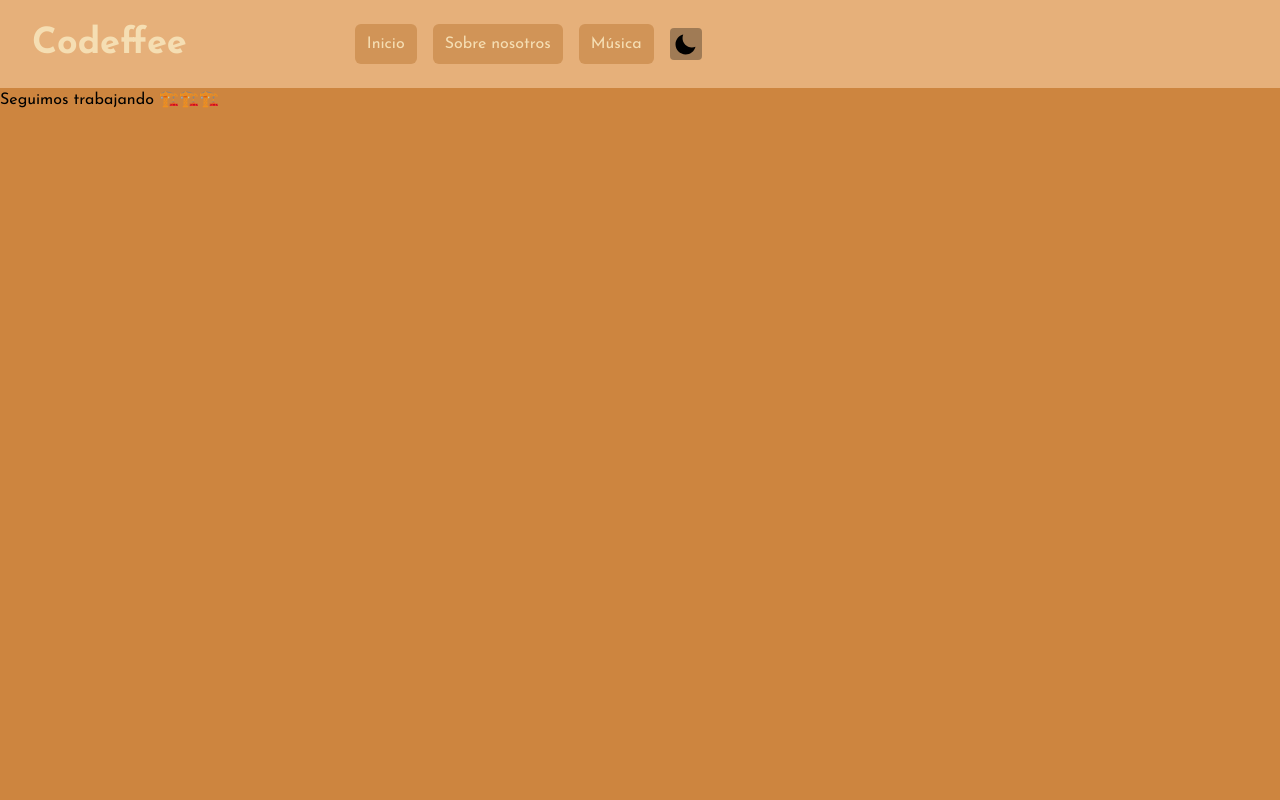
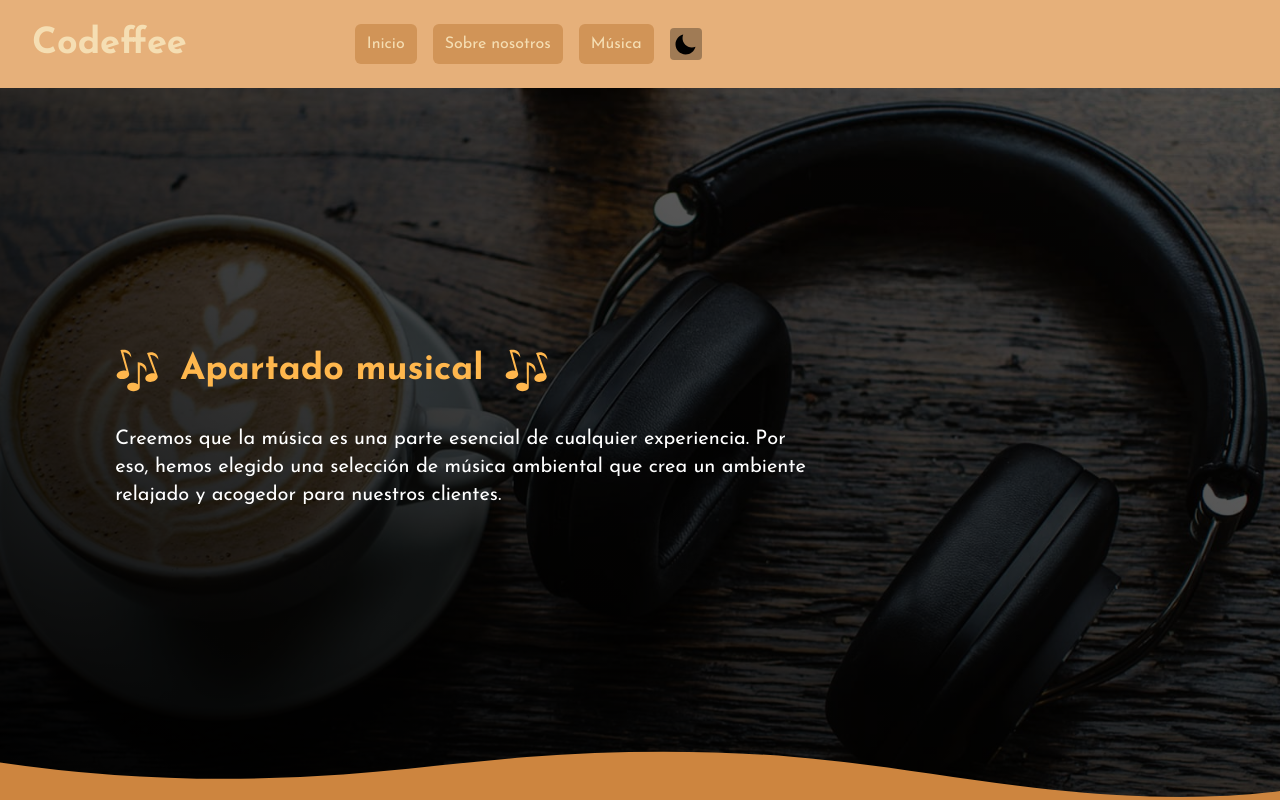
Before and after one commit to AlejandroDalzotto/codeffee, a Next.js app: page /music in a window 1280 px wide. Shown: the top 800 px of the page. Built offline with nearby package versions, Linux system fonts and the light colour scheme.

Commit message:
apartado de música

```diff
--- a/app/globals.css
+++ b/app/globals.css
@@ -23,3 +23,9 @@
     width: calc(100% + 1.3px);
     height: 50px;
 }
+
+.music-bg {
+    background-image:
+        linear-gradient(to top right, #000, #00000080),
+        url('/imgs/wallpapers/music-wallpaper.jpg');
+}
--- a/app/layout.jsx
+++ b/app/layout.jsx
@@ -17,7 +17,7 @@ export default function RootLayout({ children }) {
       <body className={jsans.className + " bg-[#CD853F] dark:bg-[#5D4037]"}>
         <ThemeProvider enableSystem={true} attribute="class">
           <Navbar />
-          <div className="max-w-[100vw]">
+          <div className="max-w-[100vw] h-[calc(100%-88px)]">
             {children}
           </div>
           <Footer />
--- a/app/music/page.jsx
+++ b/app/music/page.jsx
@@ -1,5 +1,41 @@
+import { GiMusicalNotes, GiMusicalScore } from "react-icons/gi";
+
 export default function MusicPage() {
     return (
-        <div className="h-[calc(100vh-88px)]">Seguimos trabajando 🏗️🏗️🏗️</div>
+        <main>
+            <div className="relative grid place-content-center music-bg bg-cover bg-no-repeat bg-center h-[calc(100vh-88px)]">
+                <div className="container mx-auto grid justify-items-center p-4">
+                    <div className="md:max-w-[70ch] lg:-translate-x-44">
+                        <h1 className="flex gap-5 items-center text-2xl md:text-4xl text-center md:text-left text-[#FFB74D] font-bold"><GiMusicalNotes size={45} /> Apartado musical <GiMusicalNotes size={45} /></h1>
+                        <p className="my-8 text-white font-medium text-base lg:text-xl">Creemos que la música es una parte esencial de cualquier experiencia. Por eso, hemos elegido una selección de música ambiental que crea un ambiente relajado y acogedor para nuestros clientes.</p>
+                    </div>
+                </div>
+                <div className="custom-shape-divider-bottom-1679004457">
+                    <svg data-name="Layer 1" xmlns="http://www.w3.org/2000/svg" viewBox="0 0 1200 120" preserveAspectRatio="none">
+                        <path d="M985.66,92.83C906.67,72,823.78,31,743.84,14.19c-82.26-17.34-168.06-16.33-250.45.39-57.84,11.73-114,31.07-172,41.86A600.21,600.21,0,0,1,0,27.35V120H1200V95.8C1132.19,118.92,1055.71,111.31,985.66,92.83Z" className="fill-[#CD853F] dark:fill-[#5D4037]"></path>
+                    </svg>
+                </div>
+            </div>
+            <section className="grid justify-items-center px-2 py-20">
+                <article className="container mx-auto max-w-[978px]">
+                    <h2 className="flex gap-5 items-center my-6 text-2xl font-semibold leading-6 text-[#F5DEB3] dark:text-[#FFB74D] text-center md:text-left"><GiMusicalNotes size={35} /> Música en Codeffee</h2>
+                    <p className="my-6 text-lg md:text-xl text-center text-[#5D4037] dark:text-[#FFB74D] font-bold">Aquí te presentamos algunas de nuestras listas de reproducción temáticas para que disfrutes de una experiencia musical única en Codeffee.</p>
+                    <div className="grid grid-cols-1 lg:grid-cols-2 gap-5">
+                        <div>
+                            <iframe style={{ borderRadius: 12 }} src="https://open.spotify.com/embed/playlist/21KXYY1S0ZALYl0q3uDlUU?utm_source=generator" width="100%" height="352" allowfullscreen="" allow="autoplay; clipboard-write; encrypted-media; fullscreen; picture-in-picture" loading="lazy"></iframe>
+                        </div>
+                        <div>
+                            <iframe style={{ borderRadius: 12 }} src="https://open.spotify.com/embed/playlist/5pKbVvYPM6fPPEAfY0LOvi?utm_source=generator" width="100%" height="352" allowfullscreen="" allow="autoplay; clipboard-write; encrypted-media; fullscreen; picture-in-picture" loading="lazy"></iframe>
+                        </div>
+                        <div>
+                            <iframe style={{ borderRadius: 12 }} src="https://open.spotify.com/embed/playlist/6i77tdTRuCegrvmcVGTo2i?utm_source=generator" width="100%" height="352" allowfullscreen="" allow="autoplay; clipboard-write; encrypted-media; fullscreen; picture-in-picture" loading="lazy"></iframe>
+                        </div>
+                        <div>
+                            <iframe style={{ borderRadius: 12 }} src="https://open.spotify.com/embed/playlist/19n65kQ5NEKgkvSAla5IF6?utm_source=generator&theme=0" width="100%" height="352" allowfullscreen="" allow="autoplay; clipboard-write; encrypted-media; fullscreen; picture-in-picture" loading="lazy"></iframe>
+                        </div>
+                    </div>
+                </article>
+            </section>
+        </main>
     )
 }
```
Also changed, not shown: public/imgs/wallpapers/music-wallpaper.jpg (added).
